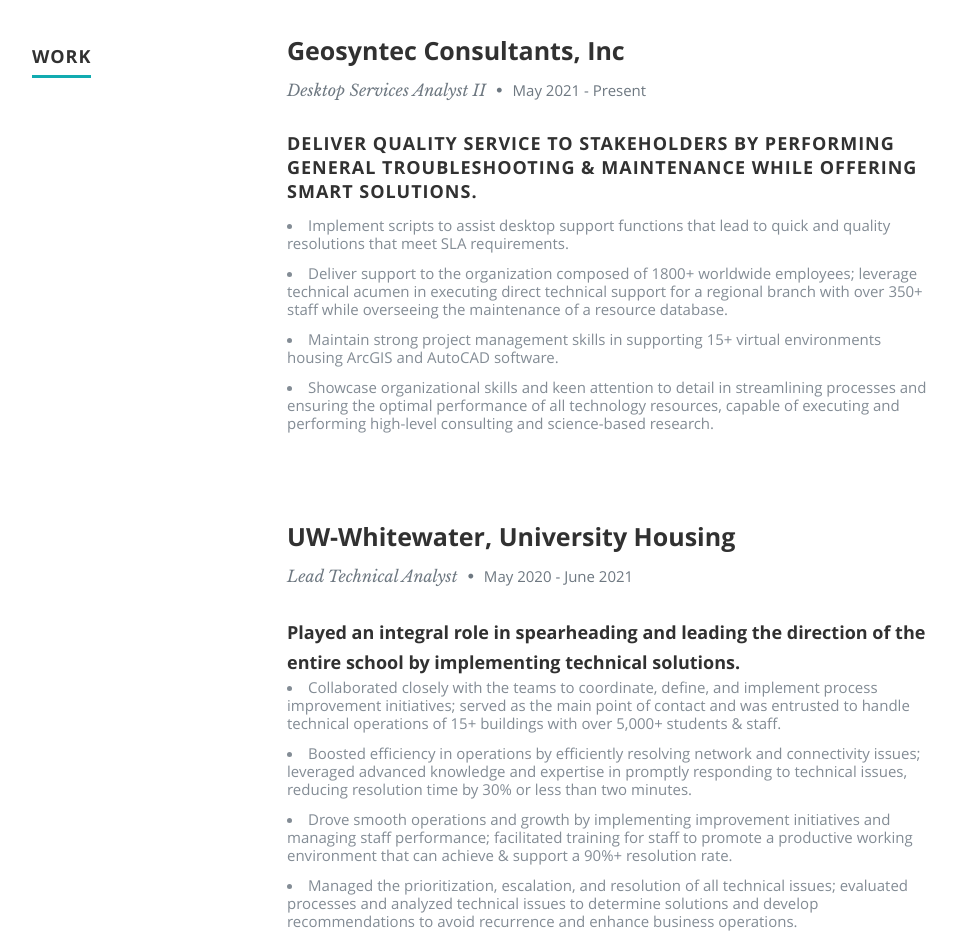
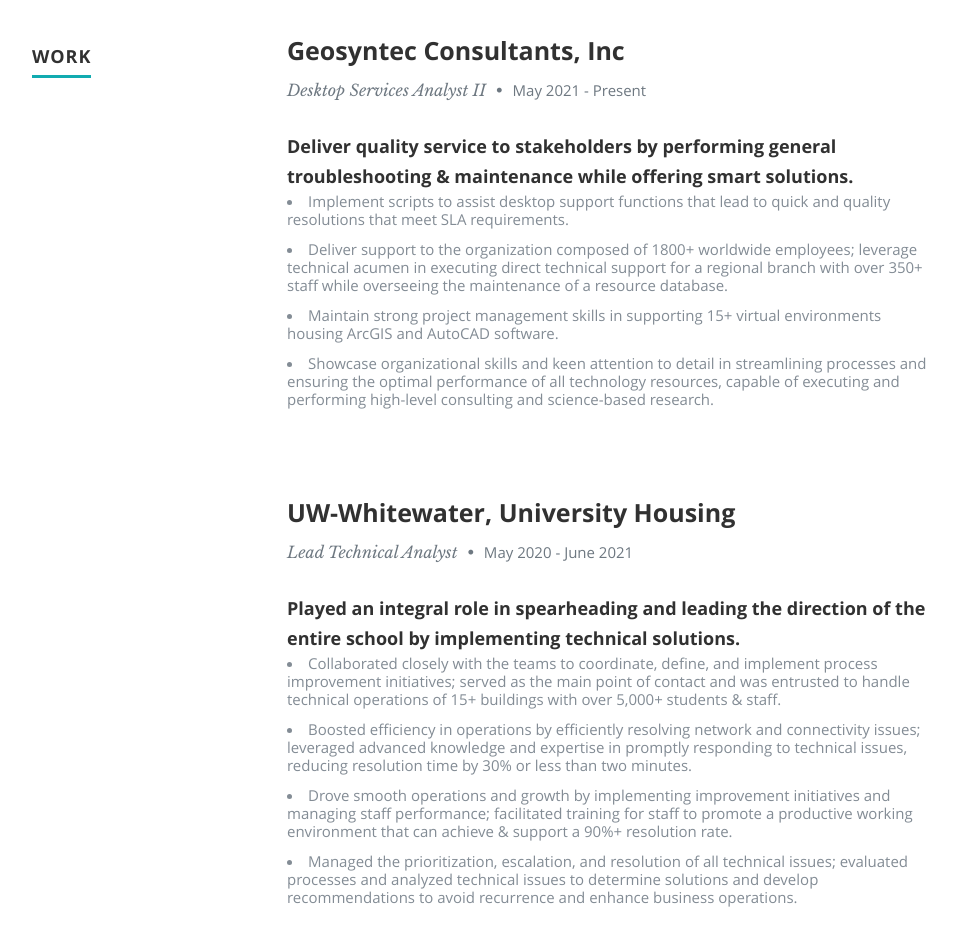
Before and after one commit to extractedfile/azure-resume, a plain HTML site: page frontend/index.html in a window 1280 px wide. Shown: the part 1720-2652 px from the top of the page, without its empty margins (118-1075 px from the left). Drawn offline with nearby package versions, Linux system fonts and the light colour scheme.

Commit message:
Test Commit

```diff
--- a/frontend/index.html
+++ b/frontend/index.html
@@ -197,7 +197,7 @@
                   <p class="info">Desktop Services Analyst II <span>&bull;</span> <em class="date">May 2021 - Present</em></p>
 
                   <p>
-                     <h1>Deliver quality service to stakeholders by performing general troubleshooting & maintenance while offering smart solutions.</h1>
+                     <h5>Deliver quality service to stakeholders by performing general troubleshooting & maintenance while offering smart solutions.</h5>
                      <li>Implement scripts to assist desktop support functions that lead to quick and quality resolutions that meet SLA requirements.</li>
                      <li>Deliver support to the organization composed of 1800+ worldwide employees; leverage technical acumen in executing direct technical support for a regional branch with over 350+ staff while overseeing the maintenance of a resource database.</li>
                      <li>Maintain strong project management skills in supporting 15+ virtual environments housing ArcGIS and AutoCAD software.</li>
```
